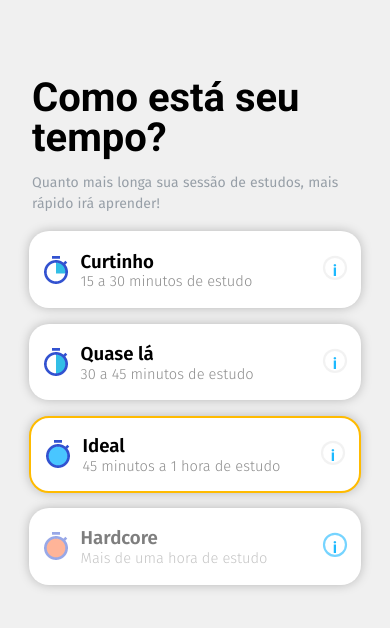
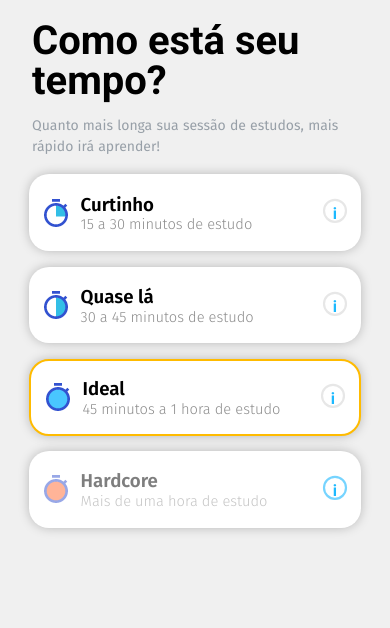
Before and after one commit to ocBruno/difficulty-screen, a Vue app: page / in a window 390 px wide. Shown: the top 628 px of the page. Built offline with nearby package versions, Linux system fonts and the light colour scheme.

Commit message:
fix mobile button border

```diff
--- a/src/components/DifficultyScreen.vue
+++ b/src/components/DifficultyScreen.vue
@@ -71,6 +71,9 @@ export default {
 
 <style>
 @import url("https://fonts.googleapis.com/css?family=Fira+Sans:300,400,600|Roboto:100,300,400,700&display=swap");
+.difficulty-screen {
+  background: #f0f0f0;
+}
 /* iphone 5 and other 320px */
 @media (min-width: 320px) and (max-width: 380px) {
   .desc span:nth-child(2) {
@@ -85,9 +88,7 @@ export default {
 .desc-break {
   margin-top: 0.8em;
 }
-.difficulty-screen {
-  background: #f0f0f0;
-}
+
 .stopwatch {
   transition: transform 0.16s linear;
   opacity: 0.8;
@@ -118,7 +119,7 @@ export default {
   }
 
   .difficulty-screen {
-    padding-top: 30px;
+    padding-top: 5px;
   }
   .stopwatch {
     height: 100%;
@@ -128,7 +129,7 @@ export default {
     margin-left: 2rem;
     font-size: 30pt !important;
     line-height: 1;
-    margin-top: 3rem;
+    margin-top: 1rem;
   }
   .screen-sub-header {
     width: 80%;
--- a/src/components/DifficultySelectorItem.vue
+++ b/src/components/DifficultySelectorItem.vue
@@ -161,6 +161,7 @@ export default {
 </script>
 
 <style scoped>
+
 /* mobile/tablet/laptop/desktop */
 .opaque {
   opacity: 1 !important;
@@ -207,7 +208,7 @@ export default {
 .more-info-button {
   padding: 0px;
   margin-left: 1px;
-  border: 2px solid #aaaaaa26;
+  border: 2x solid #aaaaaa26;
   font-size: 11pt;
   font-family: 'Roboto';
   border-radius: 24px;
@@ -224,10 +225,14 @@ export default {
   margin-top: auto;
   margin-bottom: auto;
 }
+#mobile-more-info-button > .more-info-button {
+  border: 2px solid rgb(231, 231, 231);
+}
+
 .more-info-button:hover {
   border: 2px solid #76d4ff;
 }
-.more-info-button-disabled {
+#mobile-more-info-button > .more-info-button-disabled {
   border: 2px solid #76d4ff;
 }
 
```
